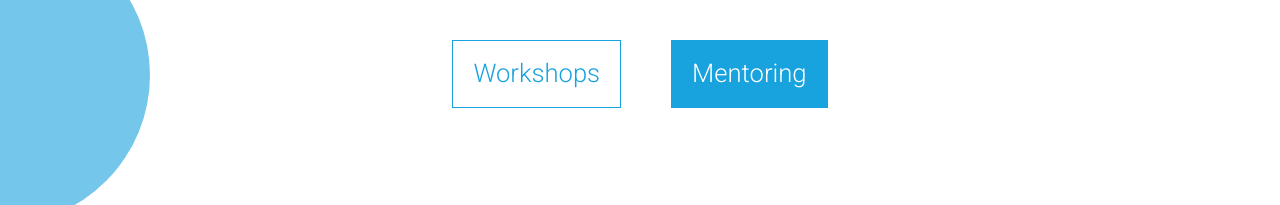
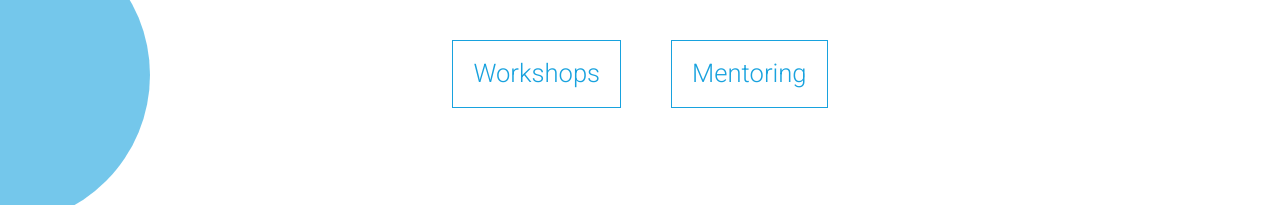
Before and after one commit to SocialNerdsGR/site, a Gatsby site: page / in a window 1280 px wide. In both pictures the pointer is over the link "Mentoring". Shown: the part 595-800 px from the top of the page. Built offline with nearby package versions, Linux system fonts and the light colour scheme; Gatsby itself is replaced by a stand-in of ours.

Commit message:
Added button hover styles

```diff
--- a/src/theme/page.scss
+++ b/src/theme/page.scss
@@ -70,6 +70,10 @@ a {
     text-decoration: none;
     background-color: $primary;
     color: white;
+    &:hover {
+      color: $primary;
+      background-color: white;
+    }
   }
 }
 
```
